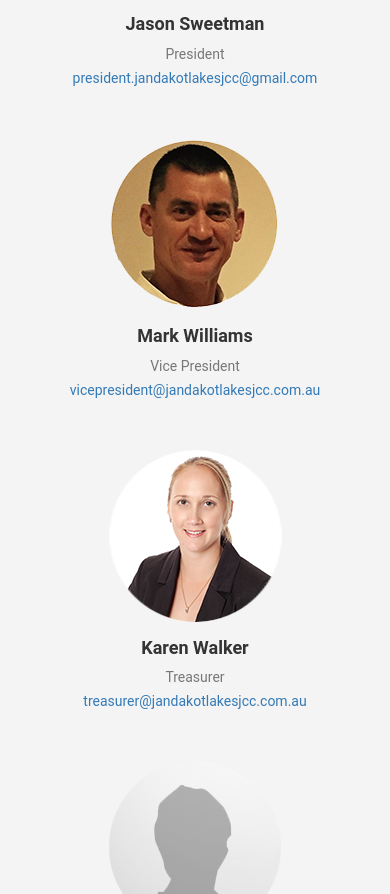
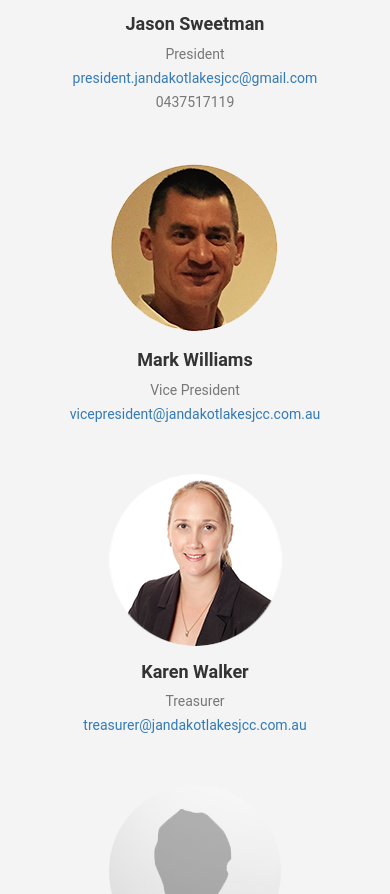
Before and after one commit to bwobbones/jandakotlakescricket, an Angular app: page / in a window 390 px wide. Shown: the part 2029-2923 px from the top of the page. Built offline with nearby package versions, Linux system fonts and the light colour scheme; some icons are missing.

Commit message:
added phone number for Jason

```diff
--- a/src/app/app.component.html
+++ b/src/app/app.component.html
@@ -114,7 +114,8 @@
 								<img alt="Team Member" class="background-image" src="assets/img/jason.png">
 								<h5>Jason Sweetman</h5>
 								<span>President</span><br>
-								<span><a href='mailto:president.jandakotlakesjcc@gmail.com'>president.jandakotlakesjcc@gmail.com</a></span>
+								<span><a href='mailto:president.jandakotlakesjcc@gmail.com'>president.jandakotlakesjcc@gmail.com</a></span><br>
+								<span>0437517119</span><br>
 							</div>
 						</div>
 
```
